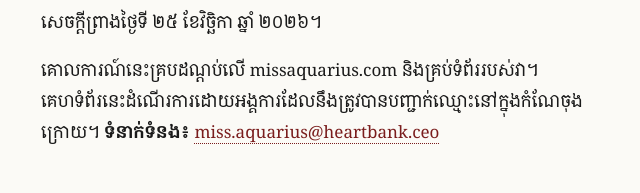
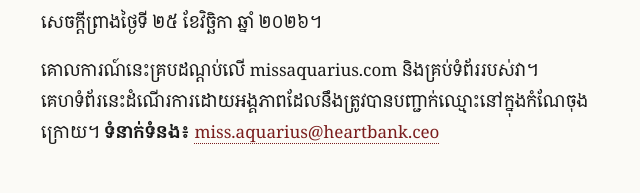
Before and after one commit to HeartBank/missaquarius.com, a plain HTML site: page km/privacy/index.html in a window 1280 px wide. Shown: the part 333-526 px from the top of the page, 319-959 px from the left. Drawn offline with Linux system fonts and the light colour scheme.

Commit message:
Privacy policy, Khmer: the operator is អង្គភាព (an entity), as these pages already say, not អង្គការ, which reads as an NGO; the generator's header names no private file

```diff
--- a/km/privacy/index.html
+++ b/km/privacy/index.html
@@ -536,7 +536,7 @@
             <div class="legal">
 <h1>គោលការណ៍ឯកជនភាព</h1>
 <p>សេចក្តីព្រាងថ្ងៃទី ២៥ ខែវិច្ឆិកា ឆ្នាំ ២០២៦។</p>
-<p>គោលការណ៍នេះគ្របដណ្តប់លើ missaquarius.com និងគ្រប់ទំព័ររបស់វា។ គេហទំព័រនេះដំណើរការដោយអង្គការដែលនឹងត្រូវបានបញ្ជាក់ឈ្មោះនៅក្នុងកំណែចុងក្រោយ។ <strong>ទំនាក់ទំនង៖</strong> <a href="mailto:miss.aquarius@heartbank.ceo">miss.aquarius@heartbank.ceo</a></p>
+<p>គោលការណ៍នេះគ្របដណ្តប់លើ missaquarius.com និងគ្រប់ទំព័ររបស់វា។ គេហទំព័រនេះដំណើរការដោយអង្គភាពដែលនឹងត្រូវបានបញ្ជាក់ឈ្មោះនៅក្នុងកំណែចុងក្រោយ។ <strong>ទំនាក់ទំនង៖</strong> <a href="mailto:miss.aquarius@heartbank.ceo">miss.aquarius@heartbank.ceo</a></p>
 <h2>អ្វីដែលគេហទំព័រនេះរក្សាទុកអំពីអ្នក</h2>
 <p>គេហទំព័រនេះគ្មានគណនី គ្មានទម្រង់បំពេញ និងគ្មានការចូលគណនីទេ ហើយទំព័ររបស់វាដូចគ្នាសម្រាប់មនុស្សគ្រប់គ្នា។ វារក្សាទុករបស់ពីរយ៉ាង៖ ធាតុតូចៗមួយចំនួននៅក្នុងកម្មវិធីរុករករបស់អ្នកផ្ទាល់ និងកំណត់ត្រារបស់ឧបករណ៍រាប់ការចូលមើល ដែលរៀបរាប់ខាងក្រោម។</p>
 <h2>នៅក្នុងកម្មវិធីរុករករបស់អ្នក</h2>
--- a/scripts/gen-legal.mjs
+++ b/scripts/gen-legal.mjs
@@ -2,7 +2,7 @@
 // The privacy policy: ONE source, legal/privacy.md, rendered into /privacy/ (and its Khmer twin, legal/privacy.km.md, into
 // /km/privacy/). legal.333.eco publishes every version of legal/privacy.md, timestamped, and refuses one whose words this site
 // does not serve. Founder 2026-11-24: "no page names Miss Aquarius as a party"; her sites get a privacy page naming whoever
-// actually runs them (MA memory project_legal_pages §ruling item 5; /build Default 24). Founder 2026-11-25: fix the list.
+// actually runs them. Founder 2026-11-25: fix the list.
 // The Khmer is ours, marked as a draft, by the founder's 2026-11-24 ruling for this site ("translate all English texts to khmer").
 //
 //   node scripts/gen-legal.mjs           write privacy/index.html and km/privacy/index.html from legal/
```
Also changed, not shown: 1 other file.
